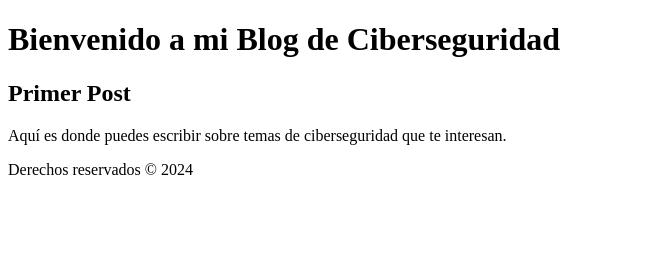
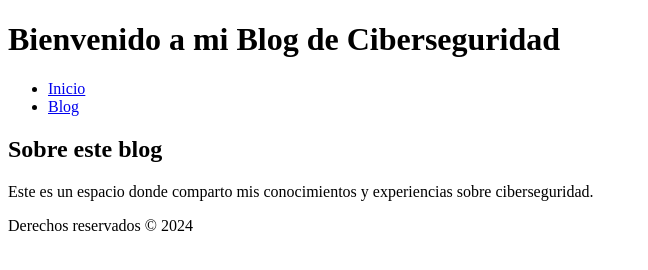
Before and after one commit to d4nielf16/d4nielf16.github.io, a plain HTML site: page index.html in a window 1280 px wide. Shown: the whole page, without its empty margins (0-648 px from the left). Drawn offline with Linux system fonts and the light colour scheme.

Commit message:
Update index.html

```diff
--- a/index.html
+++ b/index.html
@@ -3,17 +3,22 @@
 <head>
     <meta charset="UTF-8">
     <meta name="viewport" content="width=device-width, initial-scale=1.0">
+    <link rel="stylesheet" href="estilos.css">
     <title>Mi Blog de Ciberseguridad</title>
 </head>
 <body>
     <header>
         <h1>Bienvenido a mi Blog de Ciberseguridad</h1>
+        <nav>
+            <ul>
+                <li><a href="index.html">Inicio</a></li>
+                <li><a href="blog.html">Blog</a></li>
+            </ul>
+        </nav>
     </header>
     <main>
-        <article>
-            <h2>Primer Post</h2>
-            <p>Aquí es donde puedes escribir sobre temas de ciberseguridad que te interesan.</p>
-        </article>
+        <h2>Sobre este blog</h2>
+        <p>Este es un espacio donde comparto mis conocimientos y experiencias sobre ciberseguridad.</p>
     </main>
     <footer>
         <p>Derechos reservados © 2024</p>
```
